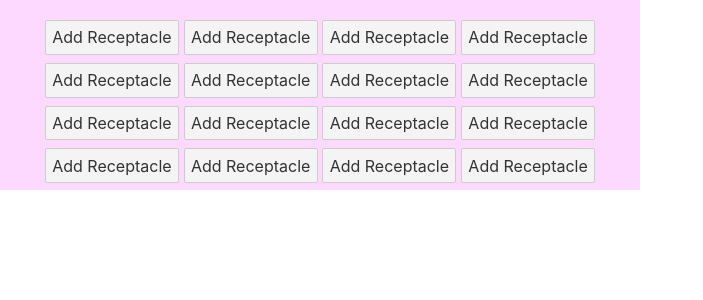
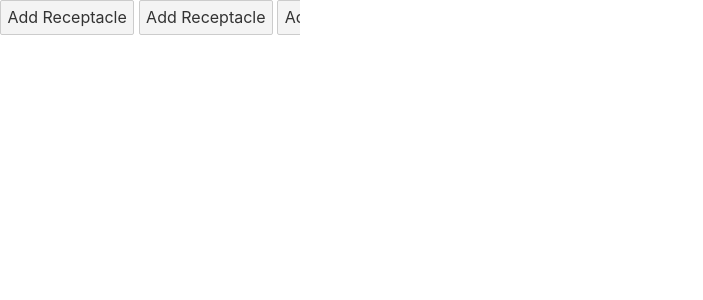
Before and after one commit to WasteofSpaceYT/3D-Wire-Diagram, a Svelte app in the folder diagram/: page /diagram in a window 1280 px wide. Shown: the top 300 px of the page, without its empty margins (0-703 px from the left). Built offline with nearby package versions, Linux system fonts and the light colour scheme; no server answers.

Commit message:
Update global.css

```diff
--- a/diagram/public/global.css
+++ b/diagram/public/global.css
@@ -62,11 +62,8 @@ button:focus {
 	border-color: #666;
 }
 div.scroll {
-	background-color: #fed9ff;
-	width: 600px;
-	height: 150px;
-	overflow-x: hidden;
-	overflow-y: auto;
-	text-align: center;
-	padding: 20px;
-  }
+    overflow-x: scroll;
+    overflow-y:hidden;
+    width: 300px;
+    white-space: nowrap
+}
```
